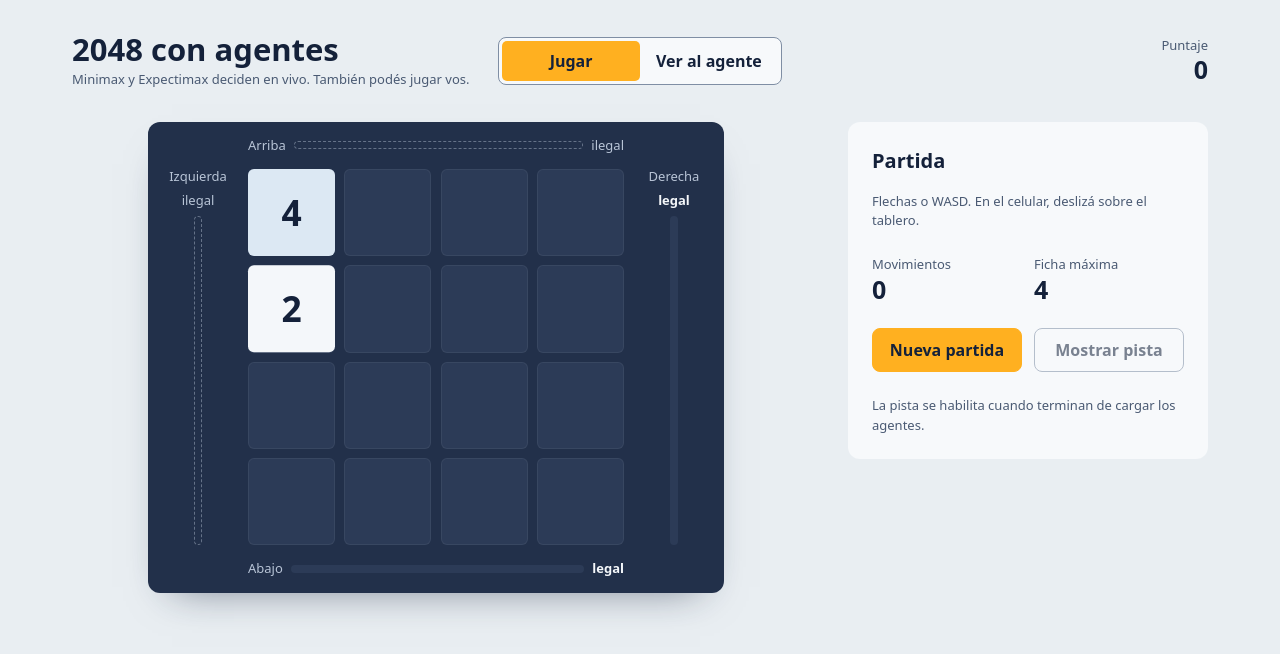
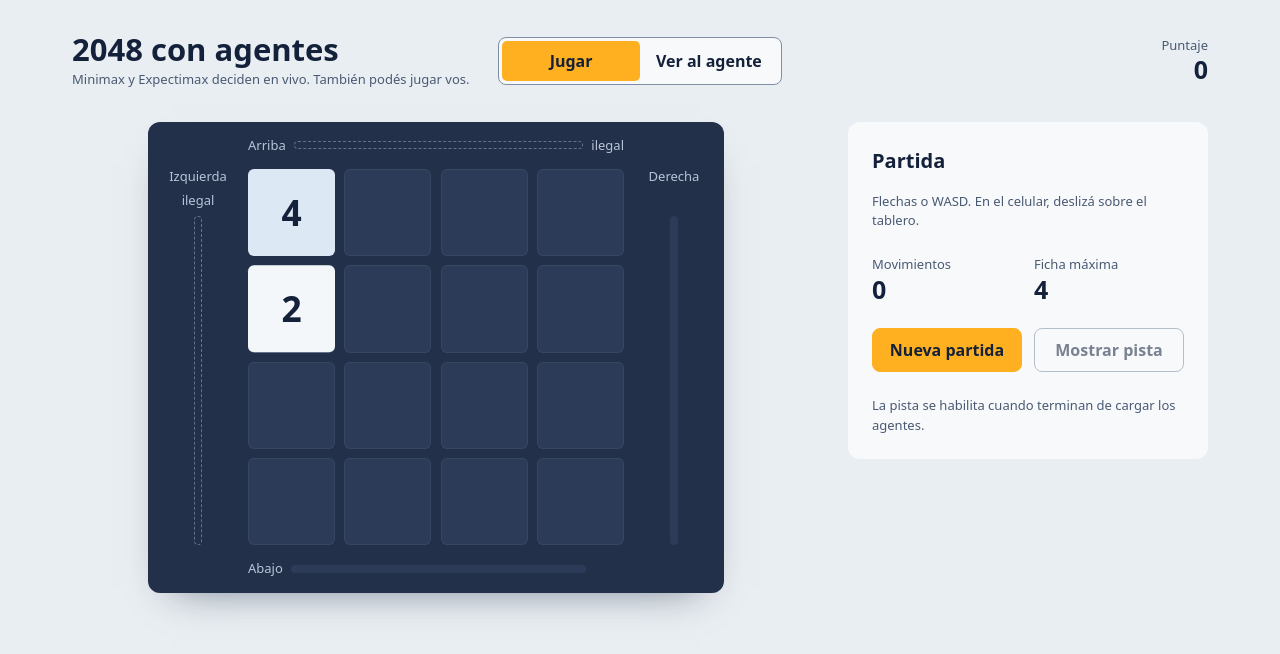
Before and after one commit to Gonzalo-Soba/cartpole-2048-ai-agents, a React (Vite) app in the folder web/: page / in a window 1280 px wide. Shown: the top 654 px of the page. Built offline with nearby package versions, Linux system fonts and the light colour scheme.

Commit message:
style(web): saca el texto redundante de la brújula

```diff
--- a/web/src/brujula.ts
+++ b/web/src/brujula.ts
@@ -60,7 +60,8 @@ export function medidoresDeValores(valores: ValoresBrujula, elegida: Direccion):
 
 /**
  * Medidores sin agente: solo lo que sabe el motor, qué jugadas son legales y
- * cuál fue la última. Sin valores inventados.
+ * cuál fue la última. Sin valores inventados. Las legales no llevan texto
+ * visible (casi siempre lo son las cuatro); el texto accesible sí lo dice.
  */
 export function medidoresDeLegalidad(legales: readonly Direccion[], ultima: Direccion | null): Record<Direccion, Medidor> {
   const medidores = {} as Record<Direccion, Medidor>
@@ -70,7 +71,7 @@ export function medidoresDeLegalidad(legales: readonly Direccion[], ultima: Dire
     } else if (d === ultima) {
       medidores[d] = { texto: 'última', relleno: 1, estado: 'elegida', etiqueta: `${NOMBRES[d]}: legal, última jugada` }
     } else {
-      medidores[d] = { texto: 'legal', relleno: 0, estado: 'legal', etiqueta: `${NOMBRES[d]}: legal` }
+      medidores[d] = { texto: '', relleno: 0, estado: 'legal', etiqueta: `${NOMBRES[d]}: legal` }
     }
   }
   return medidores
--- a/web/src/components/Brujula.css
+++ b/web/src/components/Brujula.css
@@ -56,6 +56,8 @@
 }
 
 .medidor__valor {
+  /* Conserva el alto vacío: así el medidor no cambia de largo entre estados. */
+  min-height: 1.2em;
   color: var(--t2);
   font-weight: 650;
   font-variant-numeric: tabular-nums;
```
Also changed, not shown: 1 other file (tests, documents, lock files or other folders).
